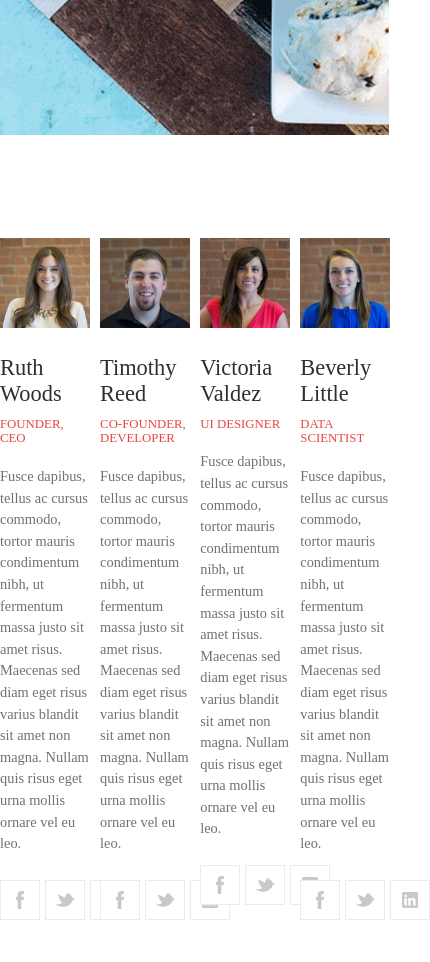
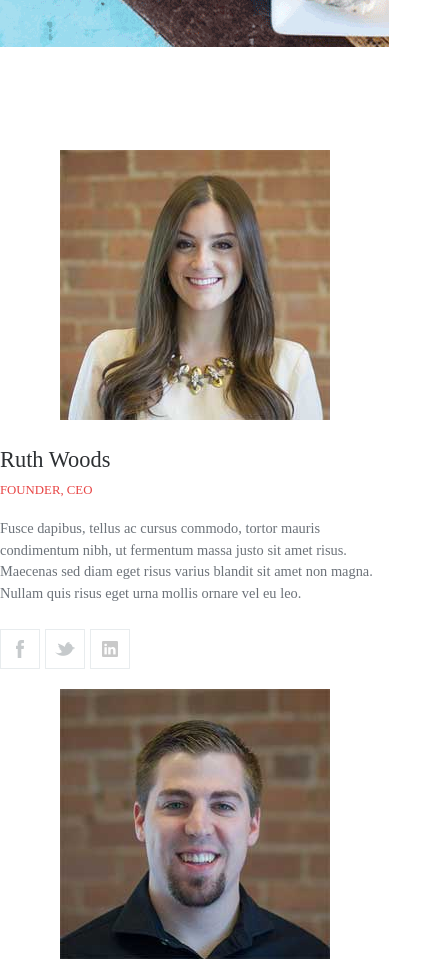
Before and after one commit to Tatsiana-Vaitovich/ActiveBox, a plain HTML site: page activebox.html in a window 390 px wide. Shown: the part 4980-5942 px from the top of the page, 430 px wide, since content can reach past the window. Drawn offline with Linux system fonts and the light colour scheme; a web font is replaced by a local one.

Commit message:
add media for teams

```diff
--- a/css/activeBox.css
+++ b/css/activeBox.css
@@ -323,9 +323,11 @@
 .teams {
   display: flex;
   justify-content: space-between;
+  flex-wrap: wrap;
   max-width: 1170px;  /*61.6%*/
   margin: 0 auto 0 auto;
   padding: 103px 0 103px 0;
+  text-align: center;
 }
 
 .team {
@@ -783,17 +785,21 @@ opacity: 1;
     width: 50%;
   }
 
-  .feature {
+  .feature,
+  .team {
     width: 45%;
   }
 
-  .feature--design::before {
-    margin-top: 48px;
-}
+  .feature:nth-child(3)::before,
+  .feature:nth-child(4)::before,
+  .feature:nth-child(5)::before,
+  .feature:nth-child(6)::before,
+  .team:nth-child(3),
+  .team:nth-child(4) {
+    margin-top: 20px;
+  }
 
-
-
-  /*уменьшаю размер шрифтов*/
+/*уменьшаю размер шрифтов*/
 
   .masthead__caption {
     font-size: 2em;
@@ -819,17 +825,17 @@ opacity: 1;
 @media screen and (max-width: 480px) {
 
   .feature,
-  .work {
+  .work,
+  .team {
     width: 100%;
-    }
+  }
 
-  .feature--responsive::before,
-  .feature--design::before,
-  .feature--code::before,
-  .feature--ready::before {
-    margin-top: 35px;
+  .feature:nth-child(2)::before,
+  .team:nth-child(2) {
+    margin-top: 20px;
   }
 }
+
 
 @media screen and (max-width: 320px) {
 
```
